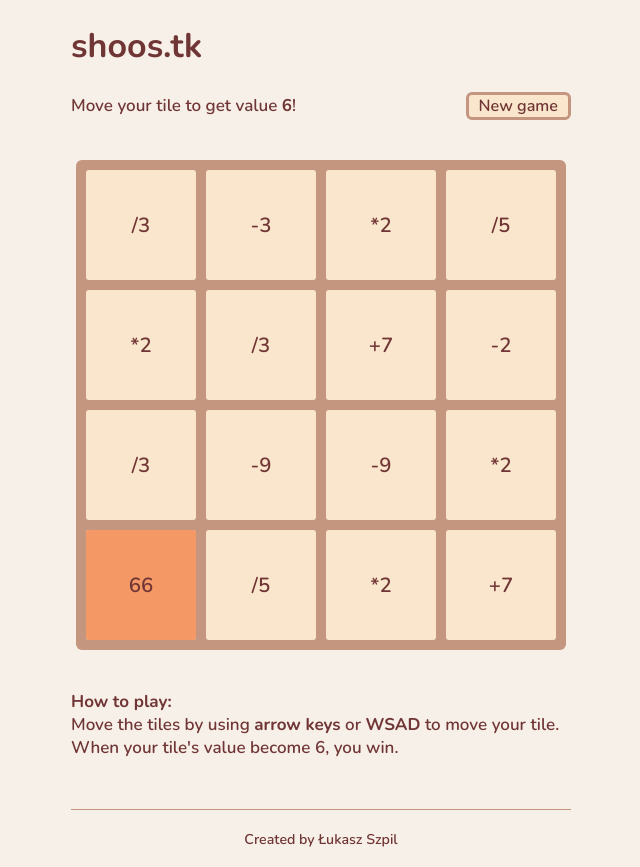
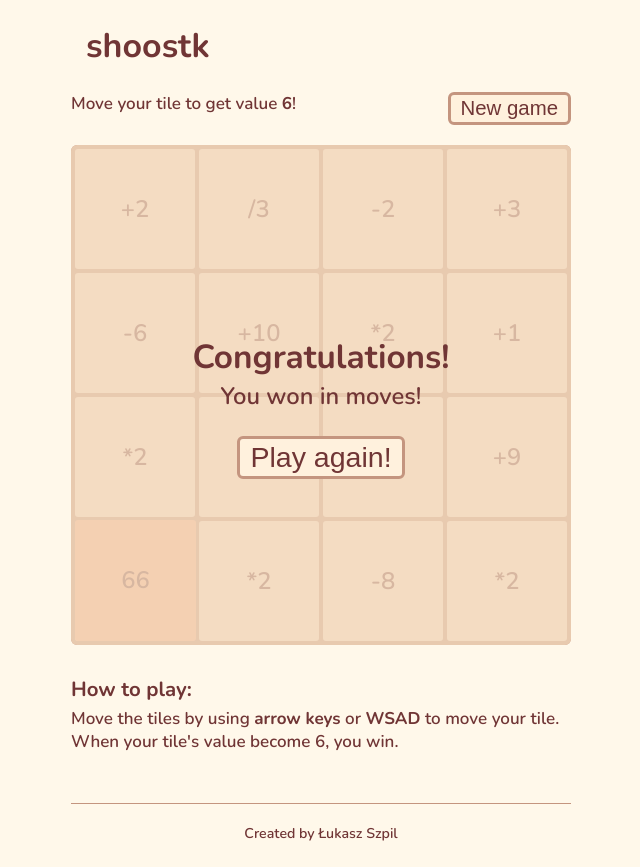
Before and after one commit to cheatoge/shoostk-game, a plain HTML site: page index.html in a window 1280 px wide. Shown: the whole page, without its empty margins (319-959 px from the left). Drawn offline with nearby package versions, Linux system fonts and the light colour scheme.

Commit message:
Minor style changes; Move parts of code to separate files; Begin process of removing jQuery;

```diff
--- a/css/style.scss
+++ b/css/style.scss
@@ -1,28 +1,36 @@
-$tile-size: 110px;
-$primary-color: #f9e6cc;
+/* ==================== Main ==================== */
+
+
+/* color set */
+$primary-color: #fff1dd;
 $secondary-color: #c4957f;
-$secondary-color-hover: #f49866;
+$secondary-color-hover: #ffb58e;
 $font-color: #703535;
 
 body {
+  font-family: 'Nunito', sans-serif;
+  font-size: 17px;
+  color: $font-color;
+  background-color: #fff8ea;
   margin: 0;
   padding: 0;
-  background-color: #f7f0e8;
-  font-family: 'Nunito', sans-serif;
-  color: $font-color;
-  font-size: 17px;
 }
 
-* {
-  box-sizing: border-box;
+.container {
+  width: calc(100% - 24px);
+  max-width: 500px;
+  padding: 0 12px;
+  margin-left: auto;
+  margin-right: auto;
 }
 
-.button {
-  border-radius: 6px;
-  padding: 0 10px;
+button {
+  color: $font-color;
   background-color: $primary-color;
   border: 3px solid $secondary-color;
-  font-size: 0.95em;
+  padding: 2px 10px;
+  border-radius: 6px;
+  font-size: 1.2em;
   display: inline-block;
   transition: all .3s;
 }
@@ -32,68 +40,88 @@ body {
   background-color: $secondary-color-hover;
 }
 
-.title {
-  display: inline-block;
+h1 {
+  margin-left: 15px;
 }
 
-.container {
-  width: 500px;
-  margin-left: auto;
-  margin-right: auto;
-  min-height: 600px;
+h2, h3, h4, h5, h6 {
+  margin: 4px 0;
+  font-size: 1.2em;
 }
 
-.game-panel {
+/* ==================== Header ==================== */
+
+/* How to play and reset button inside */
+#game-panel {
   display: flex;
+  flex-wrap: wrap;
   justify-content: space-between;
   align-items: center;
+  margin-bottom: 20px;
+
+  span {
+    margin: 0 20px 10px 0;
   }
 
+  button {
+    margin-left: auto;
+  }
+}
+
+/* ==================== Game ==================== */
+
+#game {
+  margin-bottom: 30px;
+  width: 100%;
+  overflow: auto;
+
+  /* Message displayed on game grid (e.g. when you win) */
   #game-message {
-  height: 490px;
-  width: 490px;
-  padding-top: 20%;
+    background-color: rgba(242, 215, 188, 0.8);
     border-radius: 6px;
+    width: 100%;
+    height: 100%;
     position: absolute;
-  text-align: center;
-  background-color: rgba(242, 215, 188, 0.8);
     top: 0;
     left: 0;
-  z-index: 10;
-  display: none;
+    z-index: 11;
+    /*display: none;*/
+    text-align: center;
+    display: flex;
+    justify-content: center;
+    flex-direction: column;
+
+    .message-header {
+      font-size: 1.4em;
+      font-weight: bold;
+    }
   }
 
-.grid-container {
-  $padding: 10px;
-  height: 490px;
-  margin: 40px 5px;
-  padding: $padding;
+  #grid-container {
+    background-color: $secondary-color;
     border-radius: 6px;
-  background-color: $secondary-color;
-  display: grid;
-  grid-template-columns: repeat(4, 1fr);
-  grid-column-gap: 10px;
-  grid-row-gap: 10px;
+    padding: 2px;
+    display: flex;
+    flex-wrap: wrap;
     position: relative;
-  font-size: 1.2em;
 
     .grid-cell {
-    width: $tile-size;
-    height: $tile-size;
+      background-color: $primary-color;
+      /* calculate size but leave space for margins*/
+      width: calc(25% - 4*2px/2); /* 25% - (4*tile margin)/2*/
+      height: calc(25% - 4*2px/2);
+      margin: 2px;
       border-radius: 3px;
       text-align: center;
-    line-height: $tile-size;
-    background-color: $primary-color;
-    font-size: 0;
+      line-height: calc((300px - 2px - 4*2px/2) / 4); /*(game size - game padding - (4*tile margin)/2) / tiles count) */
     }
 
-  .player {
+    #player {
       @extend .grid-cell;
       position: absolute;
-    left: $padding;
-    bottom: $padding;
-    background-color: #f49866;
+      background-color: $secondary-color-hover;
       font-size: inherit;
+    }
   }
 }
 
@@ -102,3 +130,26 @@ footer {
   margin-top: 50px;
   border-top: 1px solid $secondary-color;
 }
+
+@media screen and (min-width: 370px) {
+  .container {
+    width: calc(100% - 48px);
+    padding: 0 24px;
+  }
+
+  /* ==================== Game ==================== */
+  #game {
+    #grid-container {
+      font-size: 1.2em;
+    }
+  }
+}
+
+@media screen and (min-width: 530px) {
+  /* ==================== Game ==================== */
+  #game {
+    #grid-container {
+      font-size: 1.4em;
+    }
+  }
+}
--- a/index.html
+++ b/index.html
@@ -1,40 +1,53 @@
 <!doctype html>
-
 <html lang="pl" xmlns="http://www.w3.org/1999/html">
 <head>
   <meta charset="utf-8">
-
-  <title>Shoos.tk</title>
-  <meta name="description" content="Shoos.tk">
+  <meta name="viewport" content="width=device-width, initial-scale=1">
+  <title>Shoostk</title>
+  <meta name="description" content="Simple maths game">
   <meta name="author" content="Łukasz Szpil">
   <link rel="stylesheet" href="css/style.css">
   <link href="https://fonts.googleapis.com/css?family=Nunito:600,700" rel="stylesheet">
 </head>
 
 <body>
-  <div class="container">
-    <header><h1 class="title">shoos.tk</h1></header>
-    <section>
-      <div class="game-panel">
+<div class="container">
+
+  <header>
+    <h1 class="title">shoostk</h1>
+  </header>
+
+  <main>
+    <div id="game">
+      <div id="game-panel">
         <span>Move your tile to get value <b>6</b>!</span>
-        <div><div class="button new-game">New game</div></div>
+        <button class="button new-game">New game</button>
       </div>
-      <div class="grid-container">
+      <div id="grid-container">
         <div id="game-message">
-          <h1><strong>Congratulations!</strong></h1>
-          <p><span>You won in <b id="moves"></b> moves!</span></p>
-          <div class="button new-game">Play again!</div>
+          <div>
+          <p>
+            <span class="message-header">Congratulations!</span><br>
+            <span>You won in <b id="moves"></b> moves!</span>
+          </p>
+          <button class="button new-game">Play again!</button>
+          </div>
         </div>
       </div>
-      <p>
-        <strong>How to play: </strong><br>
-        Move the tiles by using <b>arrow keys</b> or <b>WSAD</b> to move your tile. When your tile's value become 6, you win.
-      </p>
-    </section>
-    <footer><p><small>Created by Łukasz Szpil</small></p></footer>
-  </div>
+    </div>
+    <h2>How to play: </h2>
+    Move the tiles by using <b>arrow keys</b> or <b>WSAD</b> to move your tile. When your tile's value become 6, you
+    win.
+  </main>
 
-  <script src="js/jquery-3.2.1.min.js"></script>
-  <script src="js/game.js"></script>
+  <footer>
+    <p>
+      <small>Created by Łukasz Szpil</small>
+    </p>
+  </footer>
+
+</div>
+<script src="js/jquery-3.2.1.min.js"></script>
+<script src="js/game.js" type="module"></script>
 </body>
 </html>
--- /dev/null
+++ b/js/game-cell.js
@@ -0,0 +1,57 @@
+function randomizeInt(min, max) {
+  max++;
+  return Math.floor(Math.random() * (max - min) + min);
+}
+
+export default class GameCell {
+  constructor(positionX, positionY) {
+    this.position = {x: positionX, y: positionY};
+    this.postitionAsText = `x${positionX}y${positionY}`; // This is also id!
+    const cellValue = GameCell.generateCellValue();
+    this.actionType = cellValue.type;
+    this.value = cellValue.value;
+    this.fontSizeBeforeAnimation = null;
+  }
+
+  static generateCellValue() {
+    const random = randomizeInt(1, 6);
+    switch (random) {
+      case 1:
+      case 2:
+        return {type: '+', value: randomizeInt(1, 10)};
+      case 3:
+      case 4:
+        return {type: '-', value: randomizeInt(1, 10)};
+      case 5:
+        return {type: '*', value: 2};
+      case 6:
+      case 7:
+        return {type: '/', value: randomizeInt(2, 3)};
+    }
+  }
+
+  doPopInAnimation(howFast) {
+    const cellHtml = $(`#${this.postitionAsText}`);
+    $(cellHtml).stop().animate({ fontSize : '100%' }, howFast);
+  }
+
+  doPopOutAnimation(howFast) {
+    const cellHtml = $(`#${this.postitionAsText}`);
+    $(cellHtml).stop().animate({ fontSize : '0' }, howFast);
+  }
+
+  appendToHtml() {
+    let div = document.createElement('div');
+    div.innerHTML = `${this.actionType}${this.value}`;
+    div.className = 'grid-cell';
+    div.id = this.postitionAsText;
+    document.getElementById('grid-container').appendChild(div);
+  }
+
+  updateCellProperties() {
+    const cellProperties = GameCell.generateCellValue();
+    this.actionType = cellProperties.type;
+    this.value = cellProperties.value;
+    $(`#${this.postitionAsText}`).html(`${this.actionType}${this.value}`);
+  }
+}
--- /dev/null
+++ b/js/game-grid.js
@@ -0,0 +1,39 @@
+import GameCell from './game-cell.js';
+
+export default class GameGrid {
+    constructor (size = 4){
+      this.size = size;
+      this.cells = GameGrid.createGameGrid(size);
+    }
+    static createGameGrid (size) {
+      let cells = new Array(size);
+
+      // Loop for every row in grid.
+      // The loop looks weird, but this way we're generating cells with logical in-game ids
+      for (let y = size-1; y >= 0; y--) {
+        cells[y] = new Array(size);
+
+        // Loop for every column in grid
+        for (let x = 0; x < size; x++) {
+          cells[y][x] = new GameCell(x, y);
+          cells[y][x].appendToHtml();
+          cells[y][x].doPopInAnimation();
+        }
+      }
+      return cells;
+    }
+
+    resetGameGrid(animationTime = 200) {
+      for (let row = 0; row < this.cells.length; row++) {
+        for (let cell = 0; cell < this.cells.length; cell++){
+
+          // Animate the tiles out of the screen, change their values, then pop them back
+          this.cells[row][cell].doPopOutAnimation(animationTime);
+          setTimeout(() => {
+            this.cells[row][cell].updateCellProperties();
+            this.cells[row][cell].doPopInAnimation();
+          }, animationTime);
+        }
+      }
+    };
+}
--- /dev/null
+++ b/js/game-player.js
@@ -0,0 +1,52 @@
+export default class Player {
+  constructor(moveRadius, containerPadding, startValue = 66) {
+    this.position = {x: 0, y: 0};
+    this.playerID = 'player';
+    this.moveRadius = moveRadius;
+    this.containerPadding = containerPadding;
+    this.startValue = startValue;
+    this.value = startValue;
+    this.moves = 0;
+    this.create();
+    this.updatePosition();
+  }
+
+  // Append player's cell to the html
+  create() {
+    $('#grid-container').append(`<div id="${this.playerID}" class="grid-cell" class="player">${this.value}</div>`);
+  }
+
+  // Reset player's position etc.
+  reset() {
+    this.position.x = 0;
+    this.position.y = 0;
+    this.value = this.startValue;
+    this.updatePosition();
+    this.updateHtmlValue();
+    this.moves = 0;
+  }
+
+  doPopAnimation() {
+    const cellHtml = $(`#${this.playerID}`);
+    $(cellHtml).stop().animate({ fontSize : '110%' }, 'fast', function () {
+      $(cellHtml).stop().animate({ fontSize : '100%' }, 'fast');
+    });
+  }
+
+  updatePosition() {
+    const posX = `${String(this.position.x * this.moveRadius + this.containerPadding)}px`;
+    const posY = `${String(this.position.y * this.moveRadius + this.containerPadding)}px`;
+    $(`#${this.playerID}`).css({left: posX, bottom: posY});
+  };
+
+  isMovePossible(nextPosition, gameGrid) {
+    const x = nextPosition.x;
+    const y = nextPosition.y;
+    const gridContains = (position) => position <= gameGrid.size - 1 && position >= 0;
+    return (gridContains(x) && gridContains(y));
+  }
+
+  updateHtmlValue() {
+    $(`#${this.playerID}`).html(`${this.value}`);
+  }
+}
--- a/js/game.js
+++ b/js/game.js
@@ -1,234 +1,116 @@
-$(document).ready(() => {
+import PlayerCell from './game-player.js';
+import GameGrid from './game-grid.js';
+
 
 const gridSize = 4;
-  const cellSize = 110;
-  const cellSpacing = 10;   // Space between tiles
-  const gridContainerPadding = 10;   // Grid container's padding
-  const startValue = 66;
+const animationTime = 200;
+
 let pause = false;
 
-  function randomizeInt(min, max) {
-    max++;
-    return Math.floor(Math.random() * (max - min) + min);
-  }
+const gameGrid = new GameGrid(gridSize);
 
-  class GridCell {
-    constructor(positionX, positionY) {
-      this.position = {x: positionX, y: positionY};
-      this.postitionAsText = `x${positionX}y${positionY}`;
-      const cellProperties = GridCell.generateCellProperties();
-      this.actionType = cellProperties.type;
-      this.value = cellProperties.value;
-    }
+const gridContainer = document.getElementById('grid-container');
+const gridContainerPadding = parseInt(window.getComputedStyle(gridContainer).padding, 10);
 
-    static generateCellProperties() {
-      const val = randomizeInt(1, 4);
-      switch (val) {
-        case 1:
-          return {type: '+', value: randomizeInt(1, 10)};
-        case 2:
-          return {type: '-', value: randomizeInt(1, 10)};
-        case 3:
-          return {type: '*', value: 2};
-        case 4:
-          return {type: '/', value: randomizeInt(2, 5)};
+// Get one of cells to measure sizes and calculated necessary variables
+const cell = document.getElementById('x1y1');
+let cellWidth = cell.offsetWidth;
+const cellMargin = parseInt(window.getComputedStyle(cell).marginLeft)*2;
+
+const player = new PlayerCell(cellWidth + cellMargin, gridContainerPadding);
+
+// Adjust lineHeight of all cells to make the them look square
+function setLineHeights() {
+  cellWidth = cell.offsetWidth;
+  player.moveRadius = cellWidth + cellMargin;
+  player.updatePosition();
+  const allCells = document.getElementsByClassName('grid-cell');
+  for (let i = 0; i < allCells.length; i++) {
+    allCells[i].style.lineHeight = cellWidth + 'px';
   }
 }
+setLineHeights();
 
-    doPopInAnimation() {
-      const cellHtml = $(`#${this.postitionAsText}`);
-        $(cellHtml).stop().animate({ fontSize : '100%' }, 'fast');
-    }
-
-    doPopOutAnimation(then) {
-      const cellHtml = $(`#${this.postitionAsText}`);
-      $(cellHtml).stop().animate({ fontSize : '0' }, 'fast', then);
-    }
-
-    appendToHtml() {
-      $('.grid-container').append(`<div class="grid-cell" id="${this.postitionAsText}">${this.actionType}${this.value}</div>`);
-    }
-
-    updateCellProperties() {
-      const cellProperties = GridCell.generateCellProperties();
-      this.actionType = cellProperties.type;
-      this.value = cellProperties.value;
-      $(`#${this.postitionAsText}`).html(`${this.actionType}${this.value}`);
-    }
-  }
-
-  function create2DGrid(size) {
-    let gameGrid = new Array(size);
-    for (let x = 0; x < size; x++) {
-      gameGrid[x] = new Array(size);
-      for (let y = 0; y < size; y++) {
-        gameGrid[x][y] = new GridCell(y, x);
-      }
-    }
-    return gameGrid;
-  }
-
-  function createHtmlCells(grid) {
-    for (let x = 0; x < gridSize; x++) {
-      for (const cell of grid[x]) {
-        cell.appendToHtml();
-        cell.doPopInAnimation();
-      }
-    }
-  }
-
-  const gameGrid = create2DGrid(gridSize);
-  gameGrid.resetGameGrid = function () {
-    for (const row of gameGrid) {
-      for (const cell of row) {
-        cell.doPopOutAnimation(function(){
-          cell.updateCellProperties();
-          cell.doPopInAnimation();
-        });
-      }
-    }
+window.onresize = () => {
+  setLineHeights();
 };
 
-  class Player {
-    constructor() {
-      this.position = {x: 0, y: 0};
-      this.playerID = 'player';
-      this.moveRadius = cellSize + cellSpacing;
-      this.value = startValue;
-      this.moves = 0;
-      this.create();
-    }
+function handlePlayerAction(player, nextPosition, gameGrid) {
+  if (player.isMovePossible(nextPosition, gameGrid)) {
+    console.log(gameGrid);
+    player.moves++;
+    const steppedCell = gameGrid.cells[nextPosition.y][nextPosition.x];
 
-    create() {
-      $('.grid-container').append(`<div id="${this.playerID}" class="player">${this.value}</div>`);
-    }
-
-    reset() {
-      this.position.x = 0;
-      this.position.y = 0;
-      this.value = startValue;
-      this._updatePosition();
-      this._updateHtmlValue();
-      this.moves = 0;
-    }
-
-    doPopAnimation() {
-      const cellHtml = $(`#${this.playerID}`);
-      $(cellHtml).stop().animate({ fontSize : '110%' }, 'fast', function () {
-        $(cellHtml).stop().animate({ fontSize : '100%' }, 'fast');
-      });
-    }
-
-    _updatePosition() {
-      const posX = `${String(this.position.x * this.moveRadius + gridContainerPadding)}px`; // calculate position and add margin
-      const posY = `${String(this.position.y * this.moveRadius + gridContainerPadding)}px`;
-      $(`#${this.playerID}`).css({left: posX, bottom: posY});
-    };
-
-    _isMovePossible(nextPosition) {
-      const x = nextPosition.x;
-      const y = nextPosition.y;
-      const gridContains = (position) => position <= gridSize - 1 && position >= 0;
-      return (gridContains(x) && gridContains(y));
-    }
-
-    _updateHtmlValue() {
-      $(`#${this.playerID}`).html(`${this.value}`);
-    }
-
-    _handlePlayerAction(nextPosition) {
-      if (this._isMovePossible(nextPosition)) {
-        this.moves++;
-        const steppedCell = gameGrid[gridSize - 1 - nextPosition.y][nextPosition.x];
-        this.position = nextPosition;
-        this._updatePosition();
+    console.log(nextPosition.y);
+    player.position = nextPosition;
+    player.updatePosition();
     switch (steppedCell.actionType) {
       case '+':
-            this.value = Math.round(this.value += steppedCell.value);
+        player.value = Math.round(player.value += steppedCell.value);
         break;
       case '-':
-            this.value = Math.round(this.value -= steppedCell.value);
+        player.value = Math.round(player.value -= steppedCell.value);
         break;
       case '*':
-            this.value = Math.round(this.value *= steppedCell.value);
+        player.value = Math.round(player.value *= steppedCell.value);
         break;
       case '/':
-            this.value = Math.round(this.value /= steppedCell.value);
+        player.value = Math.round(player.value /= steppedCell.value);
         break;
     }
     steppedCell.updateCellProperties();
-        this._updateHtmlValue();
-        this.doPopAnimation();
-        if (this.value === 6) {
+    player.updateHtmlValue();
+    player.doPopAnimation();
+    if (player.value === 6) {
       pause = true;
-          $('#moves').html(this.moves);
+      $('#moves').html(player.moves);
       $('#game-message').fadeIn("slow");
     }
   }
 }
 
-    moveUp() {
-      const nextPosition = {x: player.position.x, y: player.position.y + 1};
-      this._handlePlayerAction(nextPosition);
-    }
-
-    moveDown() {
-      const nextPosition = {x: player.position.x, y: player.position.y - 1};
-      this._handlePlayerAction(nextPosition);
-    }
-
-    moveRight() {
-      const nextPosition = {x: player.position.x + 1, y: player.position.y};
-      this._handlePlayerAction(nextPosition);
-    }
-
-    moveLeft() {
-      const nextPosition = {x: player.position.x - 1, y: player.position.y};
-      this._handlePlayerAction(nextPosition);
-    }
-  }
-
 document.addEventListener('keydown', (e) => {
-    if(pause) return;
+  if (pause) return;
   // There are many cases in switch because Edge and Chrome have different keys' names. I could use keyCodes, but they are harder to read and maintain imo.
+  let nextPosition;
   switch (e.key) {
     case 'w':
     case 'W':
     case 'ArrowUp':
     case 'Up':
       e.preventDefault();
-        player.moveUp();
+      nextPosition = {x: player.position.x, y: player.position.y + 1};
+      handlePlayerAction(player, nextPosition, gameGrid);
       break;
     case 's':
     case 'S':
     case 'Down':
     case 'ArrowDown':
       e.preventDefault();
-        player.moveDown();
+      nextPosition = {x: player.position.x, y: player.position.y - 1};
+      handlePlayerAction(player, nextPosition, gameGrid);
       break;
     case 'A':
     case 'a':
     case 'Left':
     case 'ArrowLeft':
       e.preventDefault();
-        player.moveLeft();
+      nextPosition = {x: player.position.x - 1, y: player.position.y};
+      handlePlayerAction(player, nextPosition, gameGrid);
       break;
     case 'D':
     case 'd':
     case 'Right':
     case 'ArrowRight':
       e.preventDefault();
-        player.moveRight();
+      nextPosition = {x: player.position.x + 1, y: player.position.y};
+      handlePlayerAction(player, nextPosition, gameGrid);
       break;
   }
 });
 
-  createHtmlCells(gameGrid);
-  const player = new Player();
-
 $('.new-game').on('click', () => {
-    gameGrid.resetGameGrid();
+  gameGrid.resetGameGrid(animationTime);
   player.reset();
   $('#game-message').fadeOut("fast", () => pause = false);
-  })
 });
```
Also changed, not shown: css/style.css, 1 other file. Lines whose indentation alone changed are shown as unchanged.
